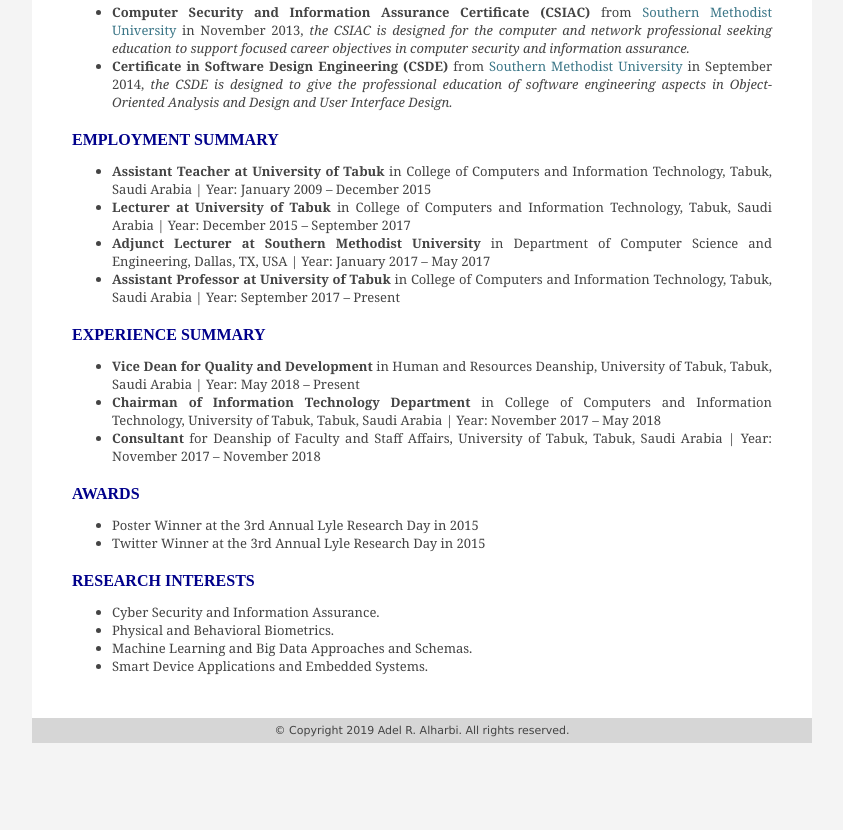
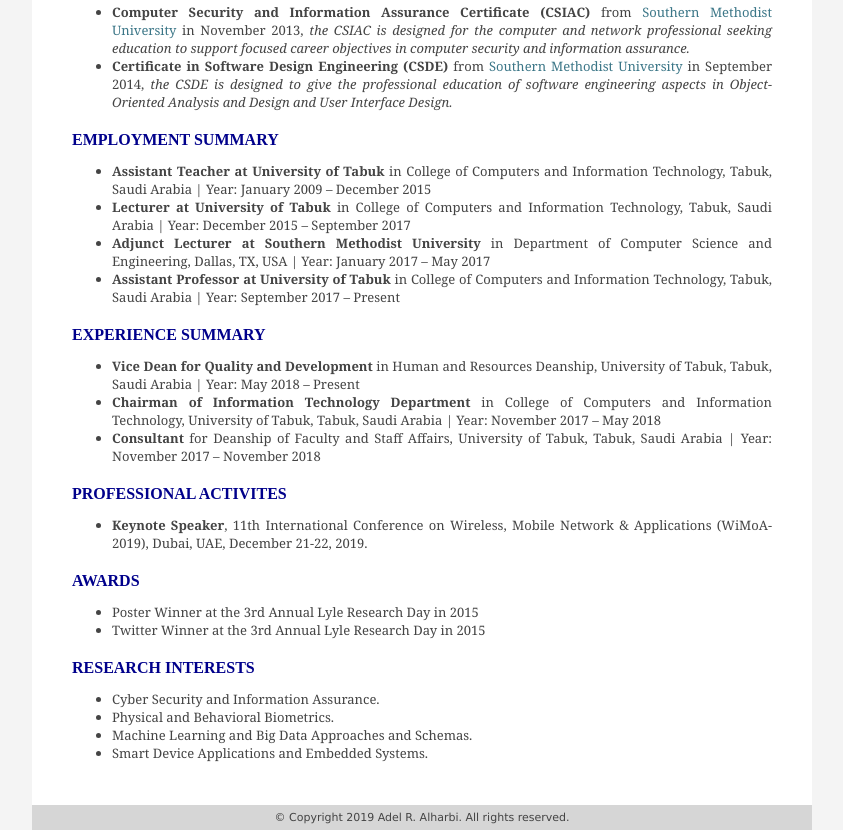
Before and after one commit to AdelRAlharbi/AdelAlharbi.github.io, a plain HTML site: page backgound.html in a window 1280 px wide. Shown: the part 467-1297 px from the top of the page, without its empty margins (218-1061 px from the left). Before the commit the page ends 1210 px from the top, so only its background shows below. Drawn offline with Linux system fonts and the light colour scheme.

Commit message:
Update backgound.html

```diff
--- a/backgound.html
+++ b/backgound.html
@@ -1,7 +1,7 @@
 <!DOCTYPE html PUBLIC "-//W3C//DTD XHTML 1.0 Strict//EN" "http://www.w3.org/TR/xhtml1/DTD/xhtml1-strict.dtd">
 <html xmlns="http://www.w3.org/1999/xhtml">
 <head>
-<title>Dr. Adel R. Alharbi</title>
+<title>Adel R. Alharbi Ph.D.</title>
 <meta http-equiv="Content-Type" content="text/html; charset=utf-8" />
 <link rel="stylesheet" type="text/css" href="css/style.css"/>
 </head>
@@ -49,13 +49,19 @@
 
 	</ul>
 
-	 <!-- EMPLOYMENT EXPERIENCE -->
+	<!-- EMPLOYMENT EXPERIENCE -->
 	<h1>EXPERIENCE SUMMARY</h1>
 	<ul>
 	<li> <b>Vice Dean for Quality and Development</b> in Human and Resources Deanship, University of Tabuk, Tabuk, Saudi Arabia | Year: May 2018 – Present </li>
 	<li> <b>Chairman of Information Technology Department</b> in College of Computers and Information Technology, University of Tabuk, Tabuk, Saudi Arabia | Year: November 2017 – May 2018 </li>
 	<li> <b>Consultant</b> for Deanship of Faculty and Staff Affairs, University of Tabuk, Tabuk, Saudi Arabia | Year: November 2017 – November 2018 </li>
 
+	</ul>
+
+	<!-- PROFESSIONAL ACTIVITES -->
+	<h1>PROFESSIONAL ACTIVITES</h1>
+	<ul>
+		<li> <b>Keynote Speaker</b>, 11th International Conference on Wireless, Mobile Network & Applications (WiMoA-2019), Dubai, UAE, December 21-22, 2019. </li>
 	</ul>
 
 	<!-- AWARDS -->
```
